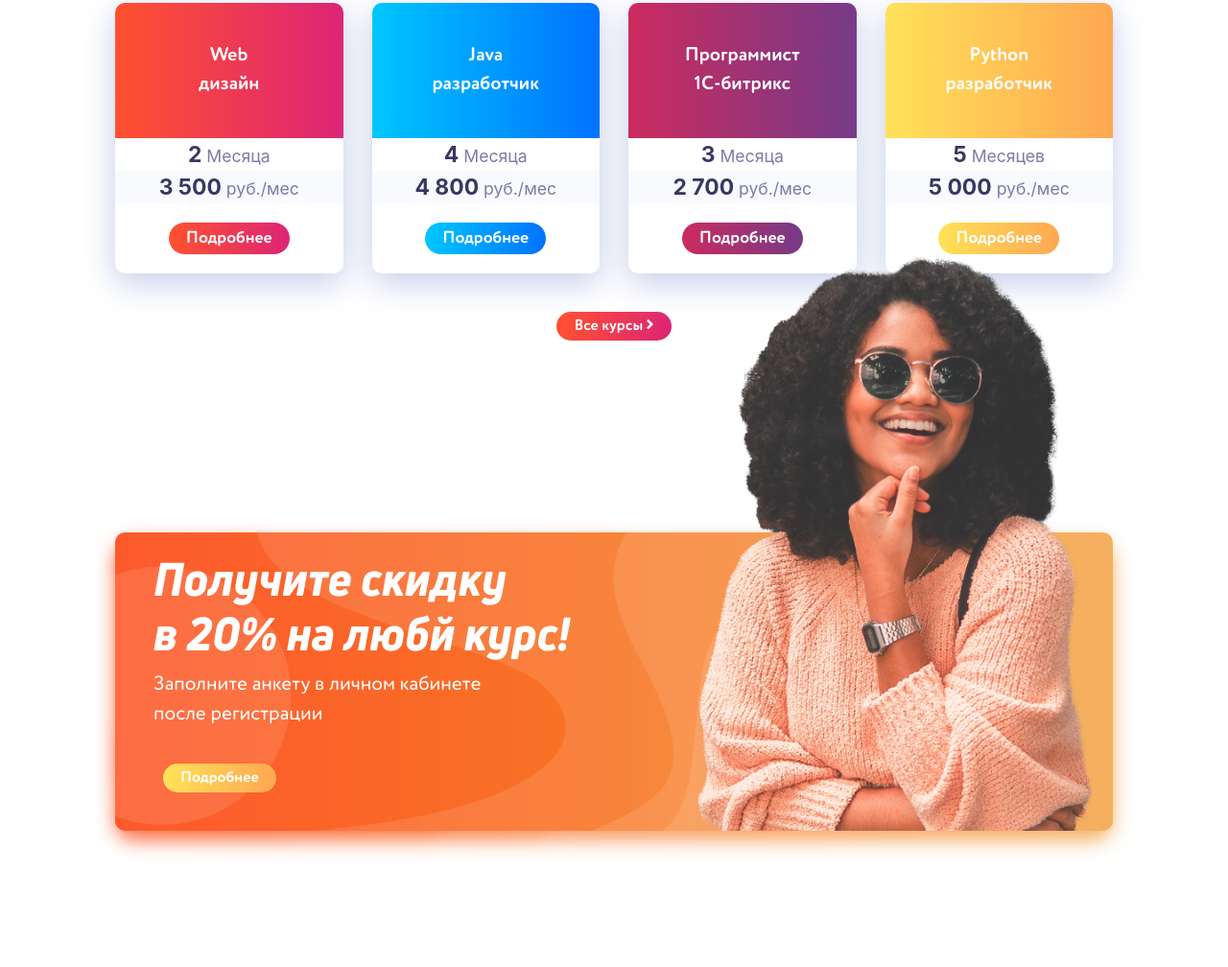
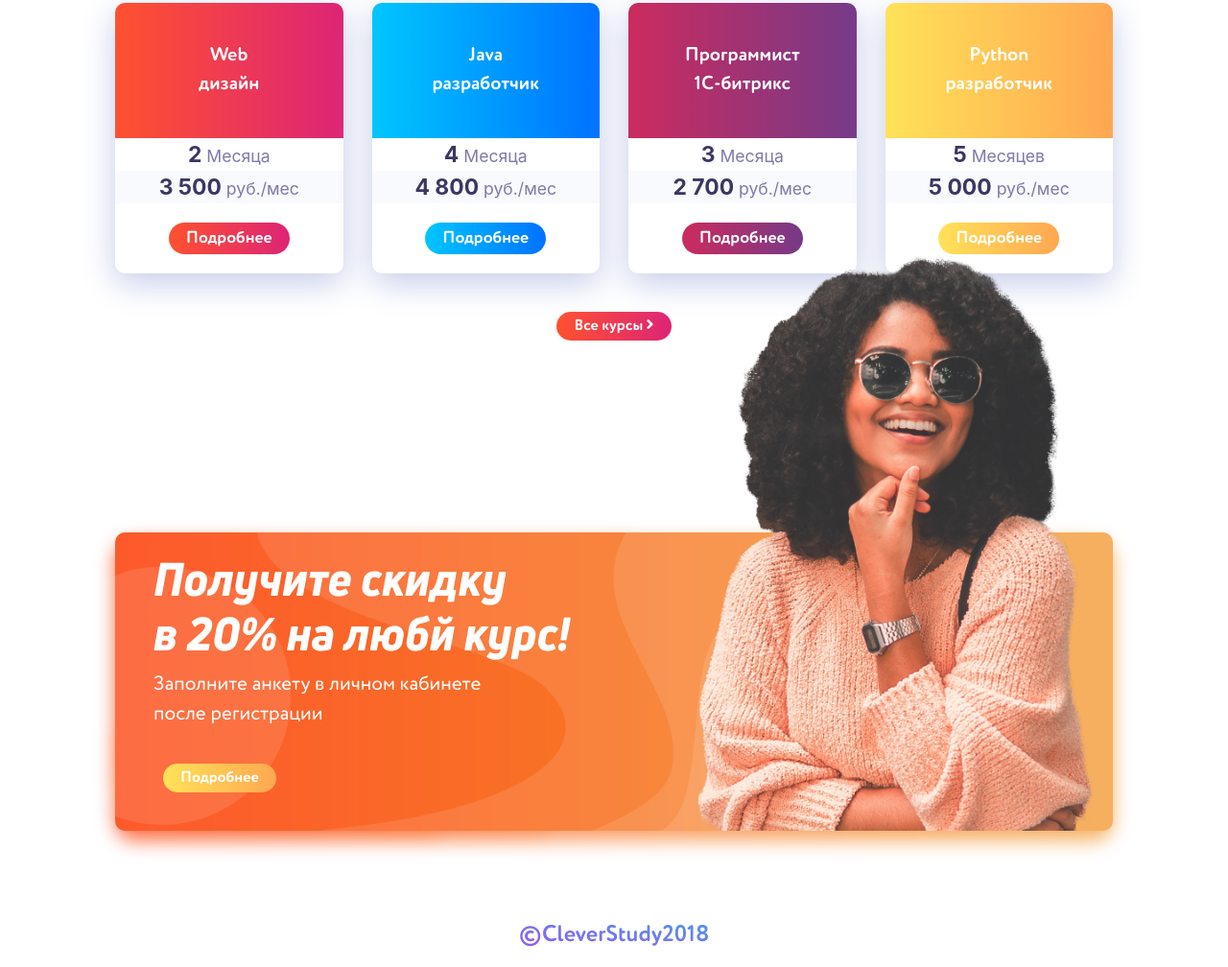
Before and after one commit to JessUpArt/CleverStudyGit, a plain HTML site: page index.html in a window 1280 px wide. Shown: the part 584-1592 px from the top of the page at 96% size. Before the commit the page ends 1490 px from the top, so only its background shows below. Drawn offline with nearby package versions, Linux system fonts and the light colour scheme.

Commit message:
add footer

```diff
--- a/assets/css/style.css
+++ b/assets/css/style.css
@@ -44,6 +44,17 @@ a{
   position: relative;
   background-position-y:-100px;
   padding-bottom: 250px;
+}
+footer{
+  text-align: center;
+  background: linear-gradient(9deg, #fc00ff 1%, #00dbde 90%);
+-webkit-background-clip: text;
+  color: transparent;
+  font-family: CircleRounded;
+  font-weight: AltBold;
+  font-italic: normal;
+  font-size: 1.5em;
+  margin-top: 50px;
 }
 
 .svg-image{
--- a/index.html
+++ b/index.html
@@ -127,7 +127,6 @@
         </div>
       </div>
     </div>
-
   </div>
   <div class="content">
     <div class="container">
@@ -146,6 +145,9 @@
       </div>
     </div>
   </div>
+  <footer>
+      <p>&copyCleverStudy2018</p>
+  </footer>
 
   <!-- scrirts -->
     <script
```
